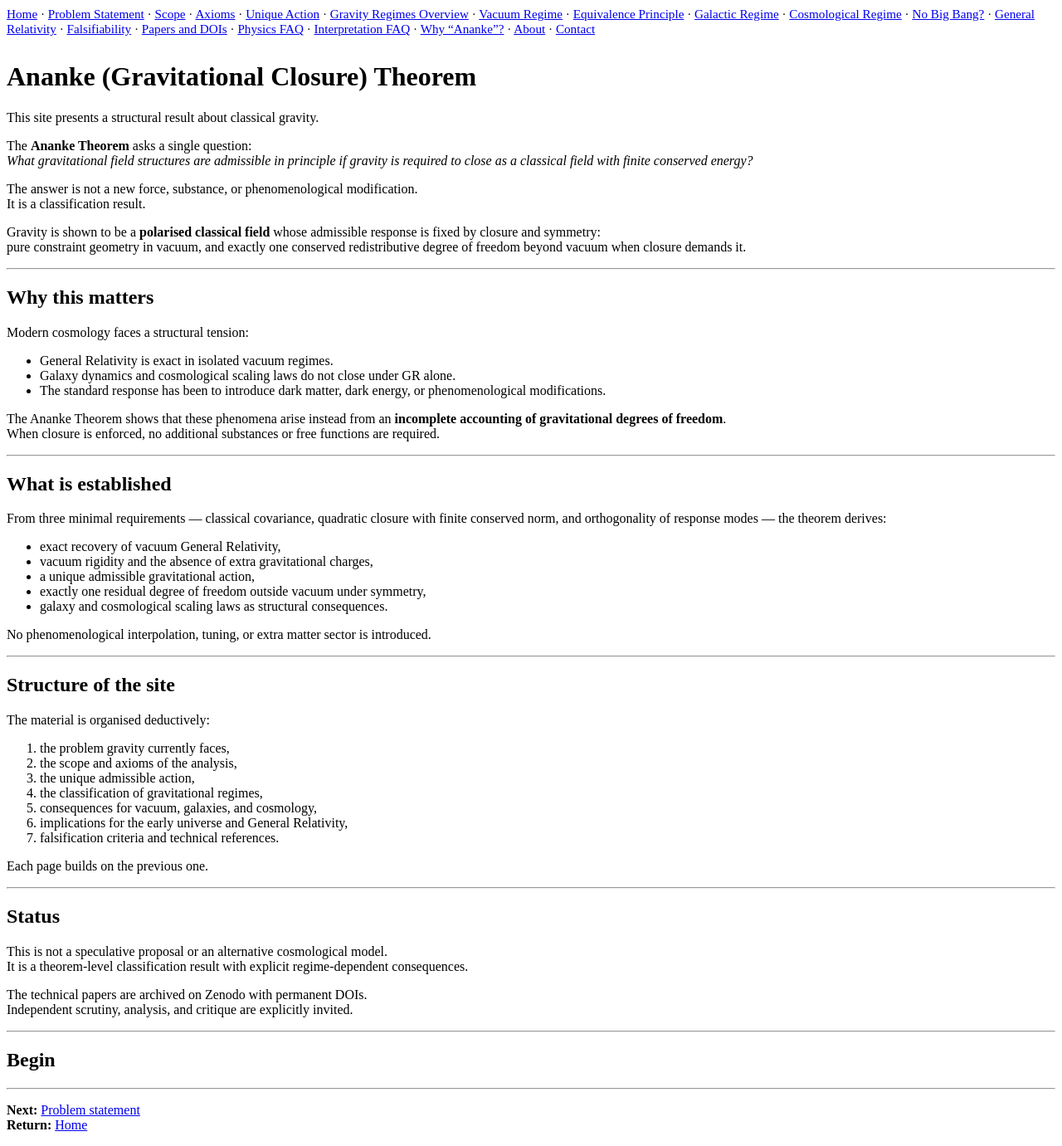
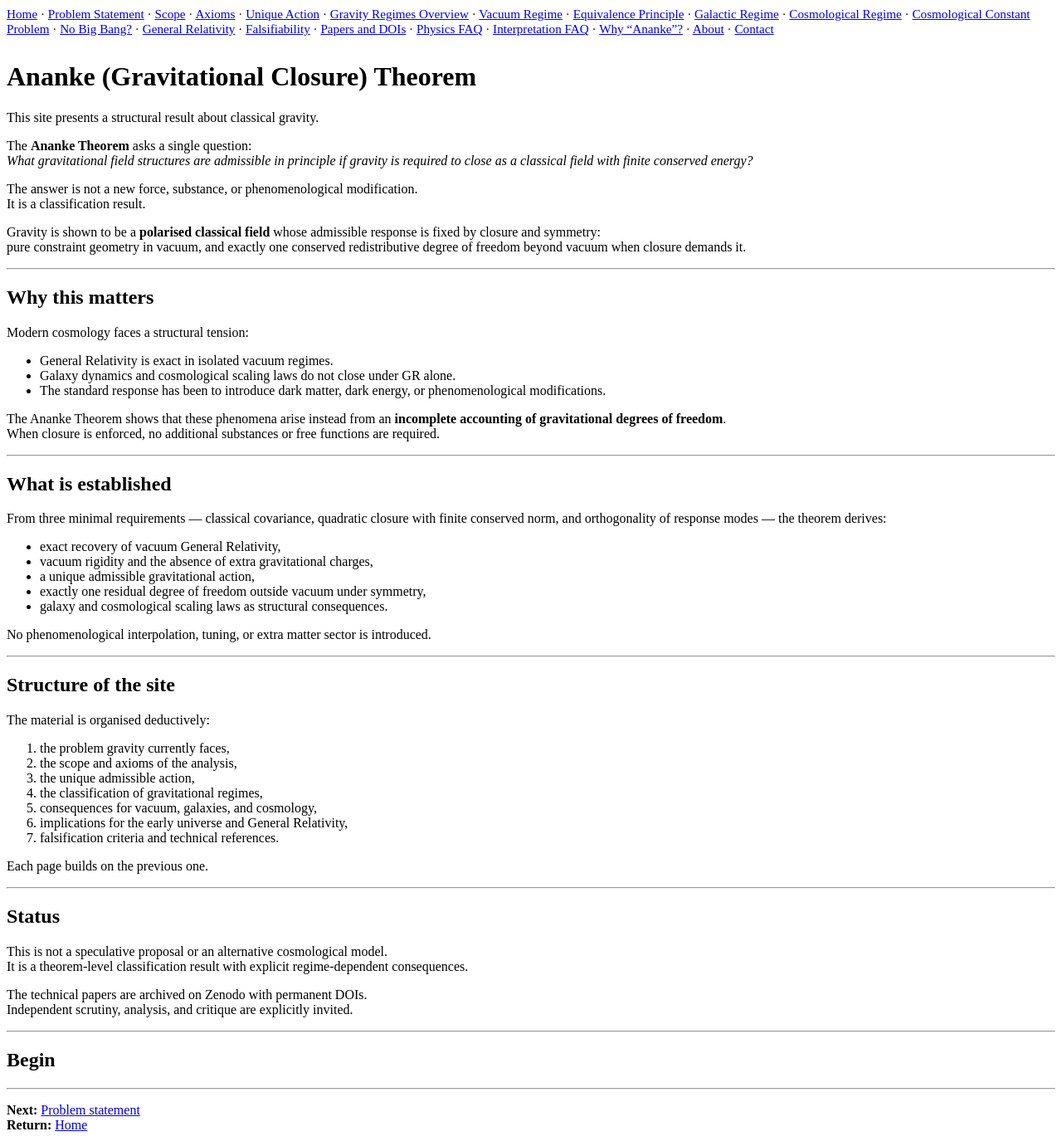
Before and after one commit to ananke-research/ananke-theorem, a Jekyll site: the page built from index.md, in a window 1280 px wide. Shown: the whole page at 83% size. Built offline with Jekyll 4.4.1, drawn with Linux system fonts in a browser that asks for light colours.

Commit message:
Update default.html

```diff
--- a/_layouts/default.html
+++ b/_layouts/default.html
@@ -21,6 +21,7 @@
   <a href="/pages/equivalence-principle/">Equivalence Principle</a> ·
   <a href="/pages/regime-galaxies/">Galactic Regime</a> ·
   <a href="/pages/regime-cosmology/">Cosmological Regime</a> ·
+  <a href="/pages/cosmological-constant/">Cosmological Constant Problem</a> ·
   <a href="/pages/no-big-bang/">No Big Bang?</a> ·
   <a href="/pages/gr/">General Relativity</a> ·
   <a href="/pages/falsifiability/">Falsifiability</a> ·
```
